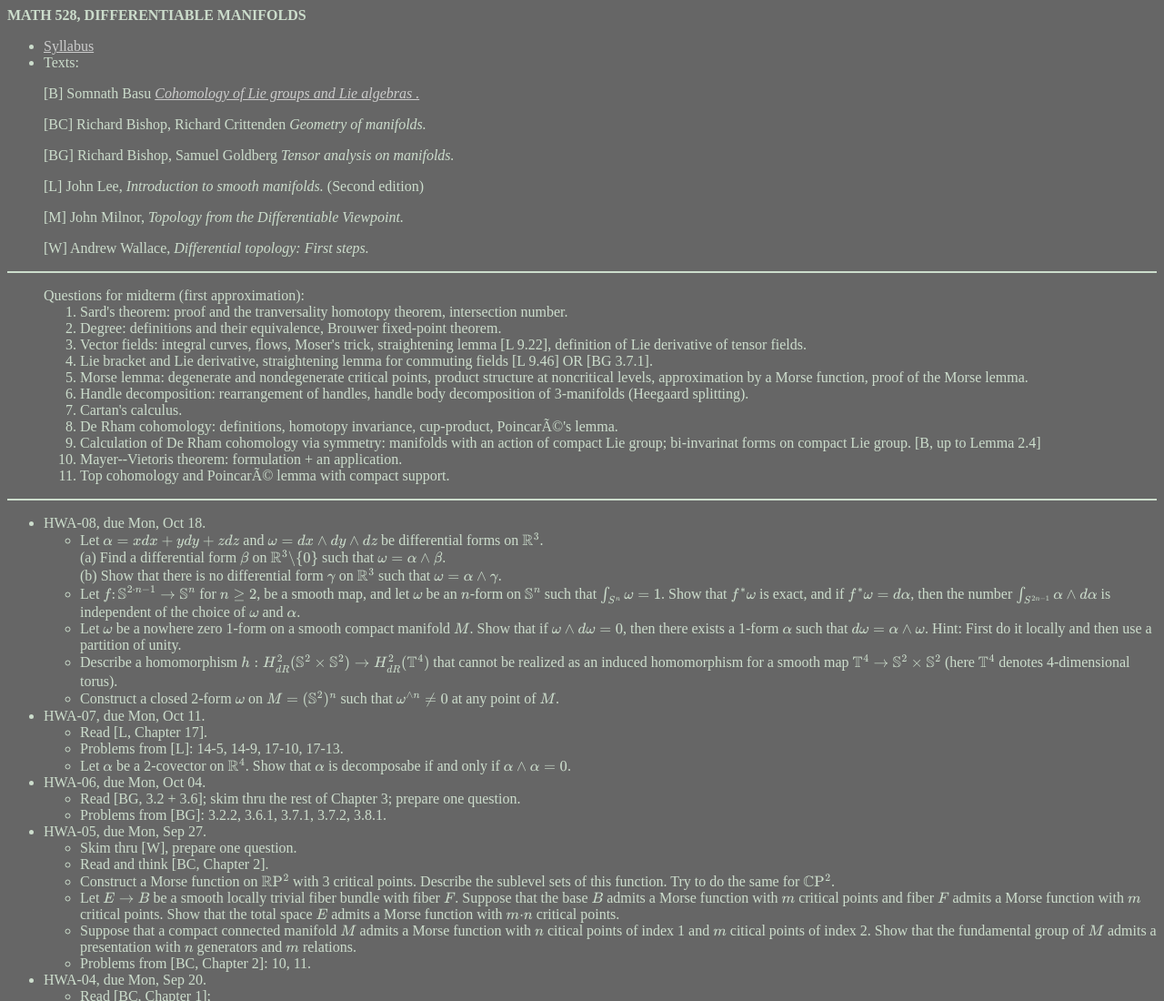
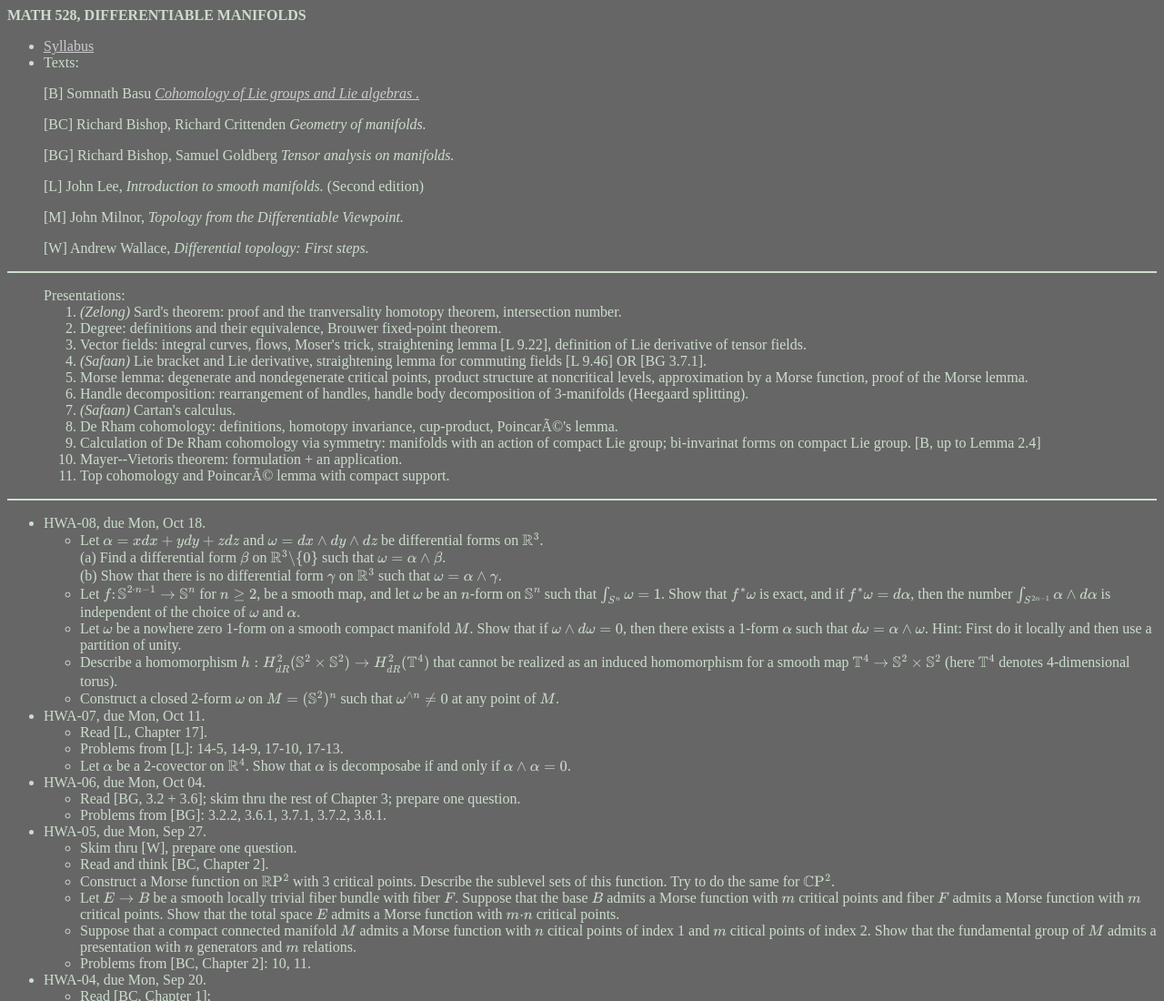
Before and after one commit to anton-petrunin/528, a plain HTML site: page index.html in a window 1280 px wide. Shown: the top 1100 px of the page at 91% size. Drawn offline with nearby package versions, Linux system fonts and the light colour scheme.

Commit message:
Presentations

```diff
--- a/index.html
+++ b/index.html
@@ -75,9 +75,9 @@
 <p>
 
 <ul>
-Questions for midterm (first approximation):
+Presentations:
 <ol>
-<li>Sard's theorem: proof and the tranversality homotopy theorem, intersection  number.
+<li> <em>(Zelong)</em> Sard's theorem: proof and the tranversality homotopy theorem, intersection  number.
 </li>
 <li>
 Degree: definitions and their equivalence, Brouwer fixed-point theorem.
@@ -85,7 +85,7 @@ Degree: definitions and their equivalence, Brouwer fixed-point theorem.
 <li>
 Vector fields: integral curves, flows, Moser's trick, straightening lemma [L 9.22], definition of Lie derivative of tensor fields.
 </li>
-<li>
+<li> <em>(Safaan)</em>
 Lie bracket and Lie derivative, straightening lemma for commuting fields [L 9.46] OR [BG 3.7.1].
 </li>
 <li>
@@ -97,7 +97,7 @@ approximation by a Morse function, proof of the Morse lemma.
 <li>
 Handle decomposition: rearrangement of handles, handle body decomposition of 3-manifolds (Heegaard splitting).
 </li>
-<li>
+<li> <em>(Safaan)</em>
 Cartan's calculus.
 </li>
 <li>
```
